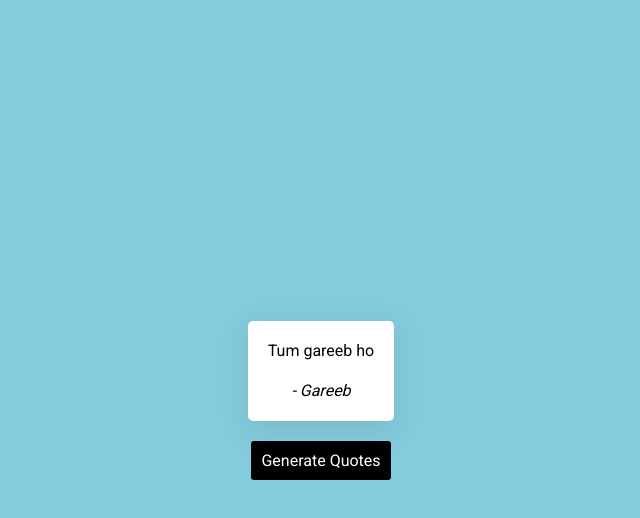
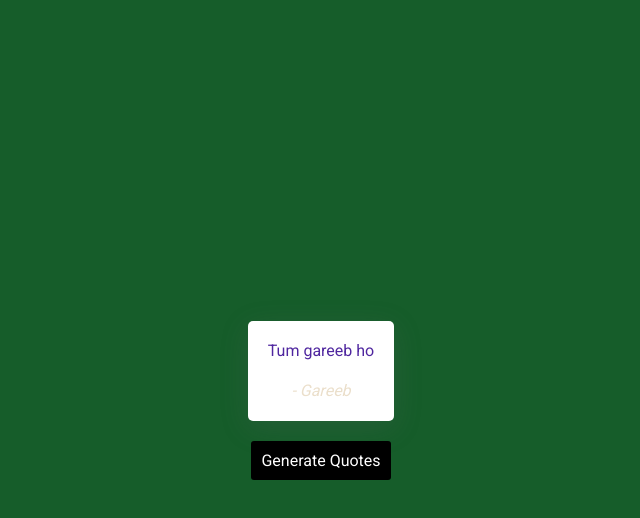
Before and after one commit to uttampatra21/Random-Quotes, a plain HTML site: page index.html in a window 1280 px wide. Both pictures are taken after a click on the button "Generate Quotes". Shown: the whole page, without its empty margins (319-959 px from the left). Drawn offline with Linux system fonts and the light colour scheme; a web font is replaced by a local one.

Commit message:
PAge donr

```diff
--- a/app.js
+++ b/app.js
@@ -12,7 +12,7 @@ const button = document.querySelector("button").addEventListener("click", () =>{
     let authors = Object.keys(quotes);
     let author = authors[Math.floor(Math.random()* authors.length)];
     let quote = quotes[author];
-    console.log(quote);
+    // console.log(quote);
 
     const container = document.querySelector(".container");
     container.innerHTML =`
@@ -20,3 +20,30 @@ const button = document.querySelector("button").addEventListener("click", () =>{
         <em class="author">${author}</em>
         `
 });
+const color = () =>{
+    let random = Math.random();
+    let randomColor = Math.floor(Math.random() * 16777215);
+    let randomColorCode = "#" + randomColor.toString(16);
+    document.querySelector("body").style.backgroundColor = randomColorCode;
+}
+const colorbtn = document.querySelector("button").addEventListener("click", ()=>{
+    color();
+});
+const colorQuote = () =>{
+    let random = Math.random();
+    let randomColor = Math.floor(Math.random() * 16777215);
+    let randomColorCode = "#" + randomColor.toString(16);
+    document.querySelector(".qoute").style.color = randomColorCode;
+}
+const colorq = document.querySelector("button").addEventListener("click", ()=>{
+    colorQuote();
+});
+const colorbtnn = () =>{
+    let random = Math.random();
+    let randomColor = Math.floor(Math.random() * 16777215);
+    let randomColorCode = "#" + randomColor.toString(16);
+    document.querySelector(".author").style.color = randomColorCode;
+}
+const colorbt = document.querySelector("button").addEventListener("click", ()=>{
+    colorbtnn();
+});
--- a/index.css
+++ b/index.css
@@ -6,6 +6,13 @@
     font-family: 'Roboto', sans-serif;
 }
 body{
+    transition: .6s;
+}
+.overlay{
+    height: 100vh;
+    width: 100%;
+    background-color: rgb(0, 0 , 0, 0.6);
+
     height: 100vh;
     width: 100%;
     display: flex;
@@ -13,7 +20,6 @@ body{
     justify-content: center;
     flex-direction: column;
     gap: 20px;
-    background-color: #82ccdd;
 }
 .container{
     box-shadow: rgba(100, 100, 111, 0.2) 0px 7px 29px 0px;
--- a/index.html
+++ b/index.html
@@ -8,6 +8,8 @@
     <link rel="stylesheet" href="index.css">
 </head>
 <body>
+    <div class="overlay">
+
     <div class="container">
         <P class="qoute">Your time is limited, so don't waste it living someone else's life. Don't be trapped by dogma which is living with the results of other people's thinking.</P>
         <em class="author">- Steve Jobs</em>
@@ -15,6 +17,7 @@
     <div class="next">
         <button  id="button">Generate Quotes</button>
     </div>
+</div>
 
 <script src="app.js"></script>
 </body>
```
